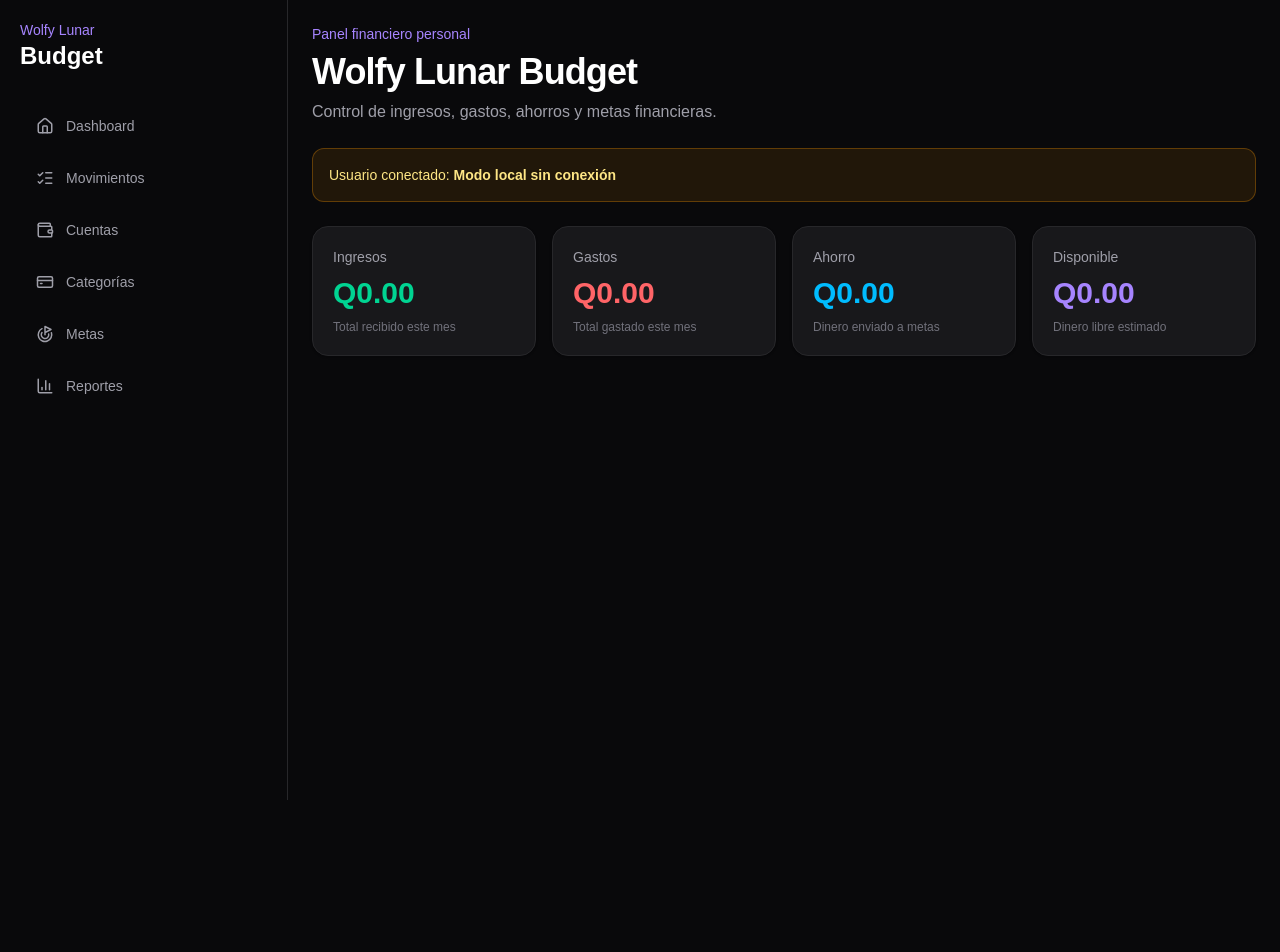
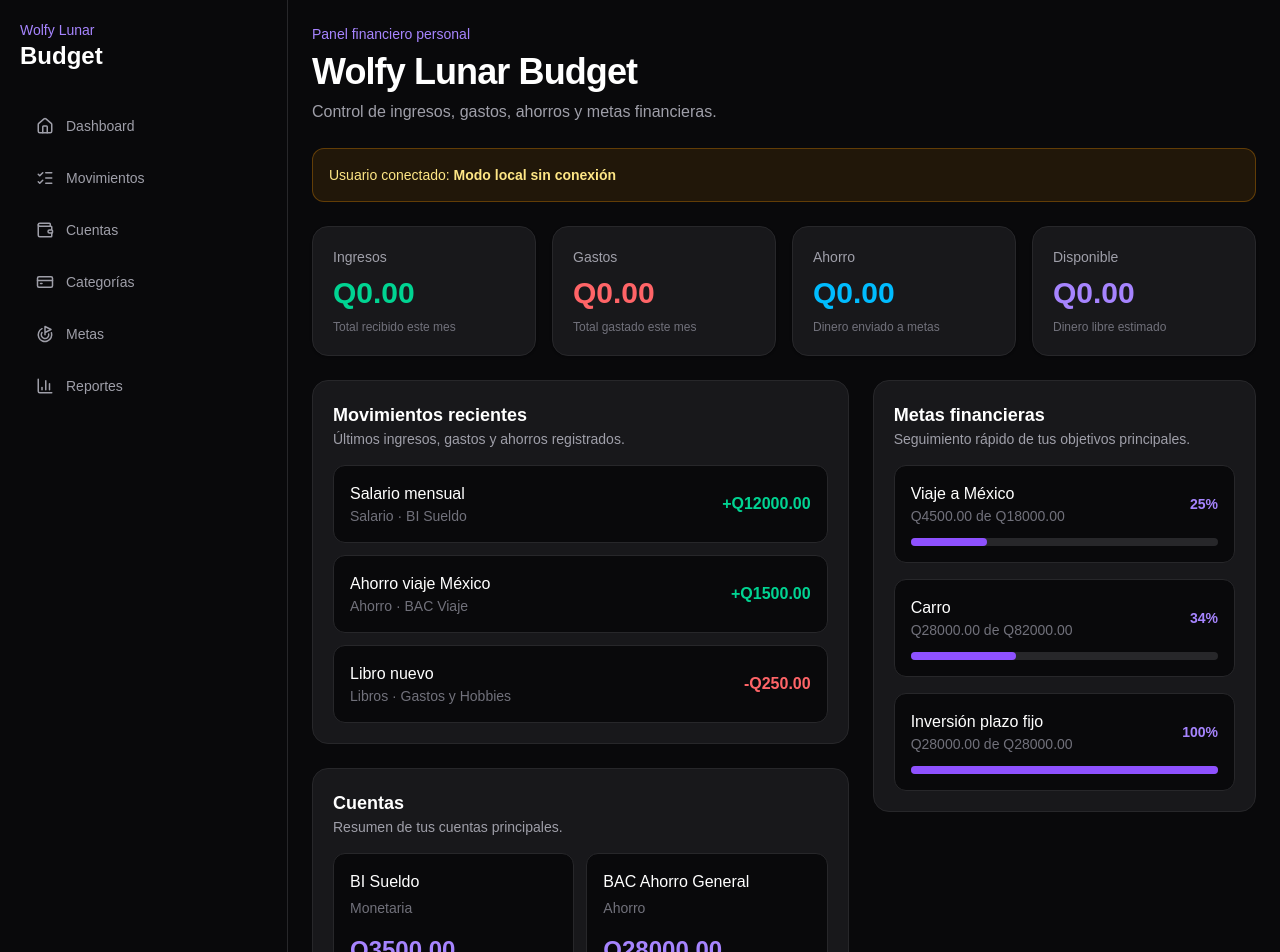
Before and after one commit to 201801392ByronOvalle/WolfyLunarBudget, a Next.js app in the folder web/: page / in a window 1280 px wide. Shown: the top 952 px of the page. Before the commit the page ends 800 px from the top, so only its background shows below. Built offline with nearby package versions, Linux system fonts and the light colour scheme; no server answers.

Commit message:
feat: base dashboard con datos mock

```diff
--- a/web/app/page.tsx
+++ b/web/app/page.tsx
@@ -1,5 +1,8 @@
 // app/page.tsx
+import AccountsOverview from "@/components/dashboard/AccountsOverview";
 import DashboardHeader from "@/components/dashboard/DashboardHeader";
+import GoalsOverview from "@/components/dashboard/GoalOverview";
+import RecentMovements from "@/components/dashboard/RecentMovements";
 import SummaryCard from "@/components/dashboard/SummaryCard";
 import AppShell from "@/components/layout/AppShell";
 import { getUsuarios } from "@/services/usuarios.service";
@@ -16,18 +19,38 @@ export default async function HomePage() {
 
   return (
     <AppShell>
+      {/* Header del Dashboard */}
       <DashboardHeader />
 
       <p className="rounded-xl border border-amber-500/30 bg-amber-500/10 p-4 text-sm text-amber-200">
         Usuario conectado: <span className="font-semibold">{usuarioNombre}</span>
       </p>
 
+      {/* Cards de Resumen */}
       <section className="grid gap-4 md:grid-cols-2 xl:grid-cols-4">
         <SummaryCard title="Ingresos" amount="Q0.00" helper="Total recibido este mes" tone="income" />
         <SummaryCard title="Gastos" amount="Q0.00" helper="Total gastado este mes" tone="expense" />
         <SummaryCard title="Ahorro" amount="Q0.00" helper="Dinero enviado a metas" tone="saving" />
         <SummaryCard title="Disponible" amount="Q0.00" helper="Dinero libre estimado" tone="available" />
       </section>
+
+      {/* Dashboard principal */}
+      <section className="grid gap-6 xl:grid-cols-[1.4fr_1fr]">
+        {/* Columna izquierda */}
+        <div className="flex flex-col gap-6">
+          {/* Sección de Movimiento Recientes */}
+          <RecentMovements />
+
+          {/* Sección Cuentas Bancarias */}
+          <AccountsOverview />
+        </div>
+
+        {/* Columna derecha */}
+        <div className="flex flex-col gap-6">
+          {/* Sección de Metas */}
+          <GoalsOverview />
+        </div>
+      </section>
     </AppShell>
   );
 }
--- /dev/null
+++ b/web/components/dashboard/AccountsOverview.tsx
@@ -0,0 +1,57 @@
+// web/components/dashboard/AccountsOverview.tsx
+const accounts = [
+    {
+        id: 1,
+        name: "BI Sueldo",
+        type: "Monetaria",
+        balance: 3500,
+    },
+    {
+        id: 2,
+        name: "BAC Ahorro General",
+        type: "Ahorro",
+        balance: 28000,
+    },
+    {
+        id: 3,
+        name: "BAC Viaje",
+        type: "Ahorro",
+        balance: 4500,
+    },
+    {
+        id: 4,
+        name: "Gastos y Hobbies",
+        type: "Monetaria",
+        balance: 750,
+    },
+];
+
+export default function AccountsOverview() {
+    return (
+        <section className="rounded-2xl border border-zinc-800 bg-zinc-900 p-5">
+            <div className="mb-4">
+                <h2 className="text-lg font-semibold">Cuentas</h2>
+                <p className="text-sm text-zinc-400">
+                    Resumen de tus cuentas principales.
+                </p>
+            </div>
+
+            <div className="grid gap-3 md:grid-cols-2">
+                {accounts.map((account) => (
+                    <article
+                        key={account.id}
+                        className="rounded-xl border border-zinc-800 bg-zinc-950 p-4"
+                    >
+                        <p className="font-medium">{account.name}</p>
+
+                        <p className="mt-1 text-sm text-zinc-500">{account.type}</p>
+
+                        <p className="mt-4 text-2xl font-bold text-violet-400">
+                        Q{account.balance.toFixed(2)}
+                        </p>
+                    </article>
+                ))}
+            </div>
+        </section>
+    );
+}
--- /dev/null
+++ b/web/components/dashboard/GoalOverview.tsx
@@ -0,0 +1,67 @@
+// web/components/dashboard/GoalsOverview.tsx
+const goals = [
+    {
+        id: 1,
+        name: "Viaje a México",
+        current: 4500,
+        target: 18000,
+    },
+    {
+        id: 2,
+        name: "Carro",
+        current: 28000,
+        target: 82000,
+    },
+    {
+        id: 3,
+        name: "Inversión plazo fijo",
+        current: 28000,
+        target: 28000,
+    },
+];
+
+export default function GoalsOverview() {
+    return (
+        <section className="rounded-2xl border border-zinc-800 bg-zinc-900 p-5">
+            <div className="mb-4">
+                <h2 className="text-lg font-semibold">Metas financieras</h2>
+                <p className="text-sm text-zinc-400">
+                    Seguimiento rápido de tus objetivos principales.
+                </p>
+            </div>
+
+            <div className="space-y-4">
+                {goals.map((goal) => {
+                    const progress = Math.min((goal.current / goal.target) * 100, 100);
+
+                    return (
+                        <article
+                            key={goal.id}
+                            className="rounded-xl border border-zinc-800 bg-zinc-950 p-4"
+                        >
+                            <div className="mb-3 flex items-center justify-between gap-4">
+                                <div>
+                                <p className="font-medium">{goal.name}</p>
+                                <p className="text-sm text-zinc-500">
+                                    Q{goal.current.toFixed(2)} de Q{goal.target.toFixed(2)}
+                                </p>
+                                </div>
+
+                                <p className="text-sm font-semibold text-violet-400">
+                                {progress.toFixed(0)}%
+                                </p>
+                            </div>
+
+                            <div className="h-2 rounded-full bg-zinc-800">
+                                <div
+                                className="h-2 rounded-full bg-violet-500"
+                                style={{ width: `${progress}%` }}
+                                />
+                            </div>
+                        </article>
+                    );
+                })}
+            </div>
+        </section>
+    );
+}
--- /dev/null
+++ b/web/components/dashboard/RecentMovements.tsx
@@ -0,0 +1,68 @@
+// web/components/dashboard/RecentMovements.tsx
+const movements = [
+    {
+        id: 1,
+        description: "Salario mensual",
+        category: "Salario",
+        account: "BI Sueldo",
+        type: "ingreso",
+        amount: 12000,
+    },
+    {
+        id: 2,
+        description: "Ahorro viaje México",
+        category: "Ahorro",
+        account: "BAC Viaje",
+        type: "ahorro",
+        amount: 1500,
+    },
+    {
+        id: 3,
+        description: "Libro nuevo",
+        category: "Libros",
+        account: "Gastos y Hobbies",
+        type: "gasto",
+        amount: 250,
+    },
+];
+
+export default function RecentMovements() {
+    return (
+        <section className="rounded-2xl border border-zinc-800 bg-zinc-900 p-5">
+            <div className="mb-4">
+                <h2 className="text-lg font-semibold">Movimientos recientes</h2>
+                <p className="text-sm text-zinc-400">
+                    Últimos ingresos, gastos y ahorros registrados.
+                </p>
+            </div>
+
+            <div className="space-y-3">
+                {movements.map((movement) => {
+                    const isExpense = movement.type === "gasto";
+
+                    return (
+                        <div
+                            key={movement.id}
+                            className="flex items-center justify-between rounded-xl border border-zinc-800 bg-zinc-950 p-4"
+                        >
+                        <div>
+                            <p className="font-medium">{movement.description}</p>
+                            <p className="text-sm text-zinc-500">
+                                {movement.category} · {movement.account}
+                            </p>
+                        </div>
+
+                        <p
+                            className={`font-bold ${
+                            isExpense ? "text-red-400" : "text-emerald-400"
+                            }`}
+                        >
+                            {isExpense ? "-" : "+"}Q{movement.amount.toFixed(2)}
+                        </p>
+                        </div>
+                    );
+                })}
+            </div>
+        </section>
+    );
+}
```
